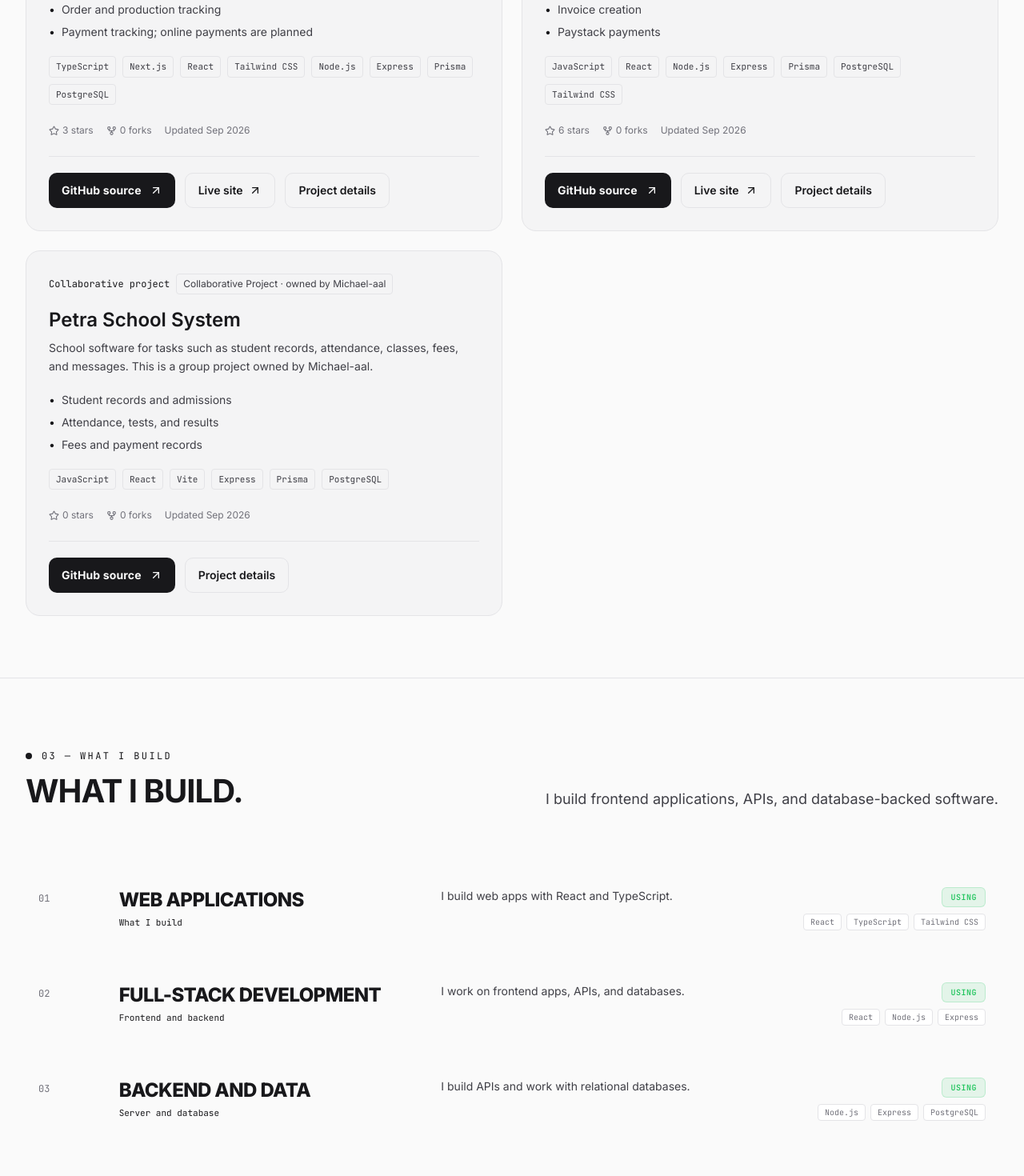
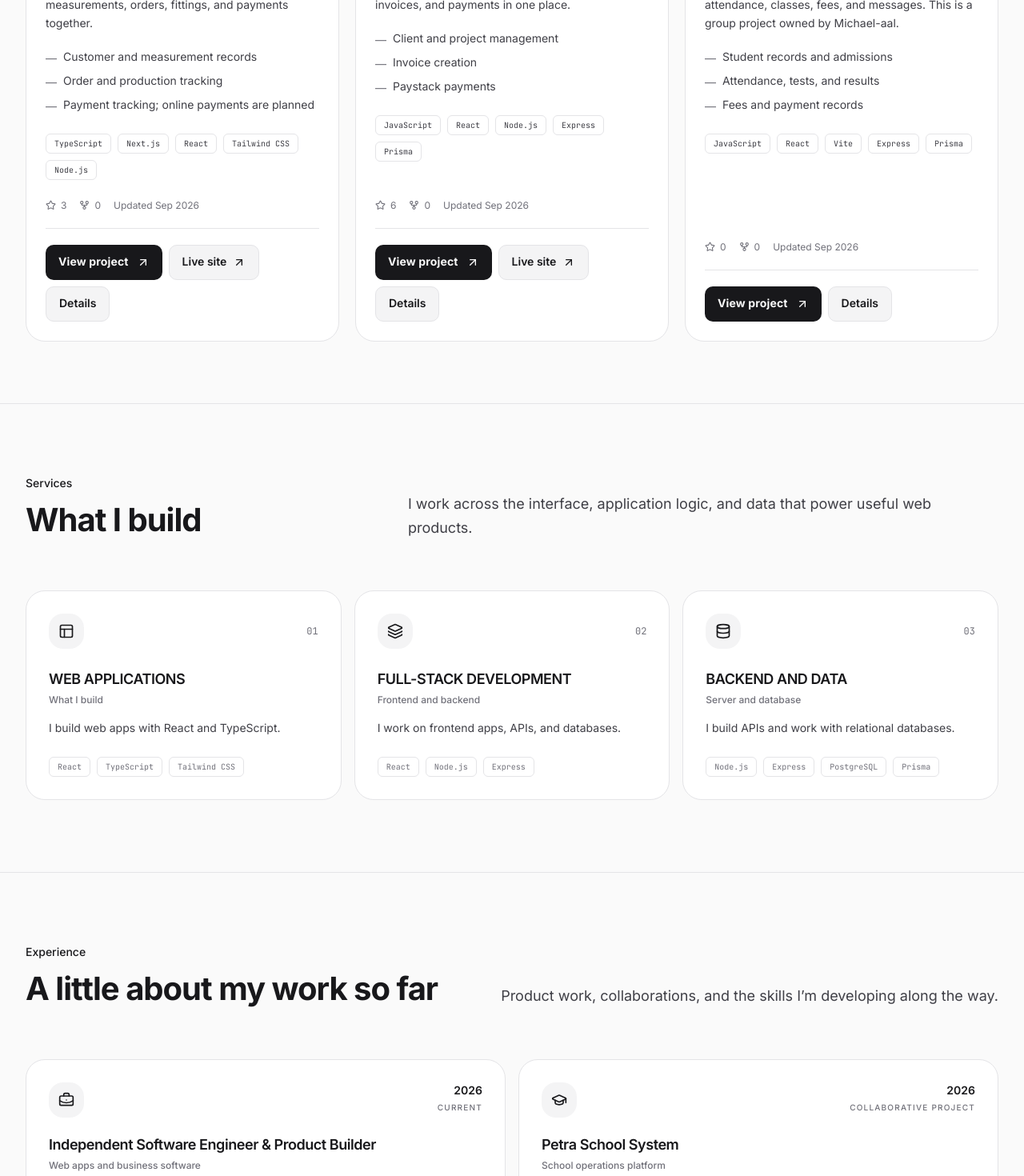
Before and after one commit to OlatomiwaTech/OlatomiwaTech.github.io, a React (Vite) app: page / in a window 1280 px wide. Shown: the part 1320-2790 px from the top of the page at 80% size. Built offline with nearby package versions, Linux system fonts and the light colour scheme.

Commit message:
Refactor: Enhance ProjectSection layout and content for improved readability and user experience

```diff
--- a/src/components/About.tsx
+++ b/src/components/About.tsx
@@ -9,7 +9,7 @@ export const About: React.FC = () => {
         <FadeUp className="flex items-center gap-3 mb-8 md:mb-10">
           <span className="w-2 h-2 rounded-full bg-[var(--accent)]" />
           <p className="font-mono text-xs tracking-[0.2em] uppercase text-[var(--accent)]">
-            08 — About Me
+            About me
           </p>
         </FadeUp>
 
@@ -44,8 +44,8 @@ export const About: React.FC = () => {
                 body: 'PostgreSQL, Prisma, and backend development.',
               },
               {
-                label: 'WHAT I\'M LEARNING',
-                body: 'Backend development and database design.',
+                label: 'HOW I WORK',
+                body: 'I focus on practical problems, clear code, and maintainable solutions.',
               },
             ].map(({ label, body }) => (
               <StaggerItem key={label}>
--- a/src/components/Journey.tsx
+++ b/src/components/Journey.tsx
@@ -1,131 +1,73 @@
-import React from 'react';
-import { ArrowUpRight, ArrowDown } from 'lucide-react';
+import type React from 'react';
+import { ArrowUpRight, BriefcaseBusiness, Database, GraduationCap, LayoutDashboard, type LucideIcon } from 'lucide-react';
 import { JOURNEY_STEPS } from '../data/portfolioData';
 
-export const Journey: React.FC = () => {
-  const scrollTo = (id: string) => {
-    document.querySelector(id)?.scrollIntoView({ behavior: 'smooth' });
-  };
-
-  return (
-    <section id="journey" className="section-shell border-t border-white/[0.06]">
-      <div className="section-container">
-        <JourneyHeader />
-
-        <div className="relative pl-6 md:pl-10 ml-2 md:ml-6">
-          <div className="absolute left-0 top-0 bottom-0 w-px bg-[var(--border)]" />
-
-          <div className="space-y-12 md:space-y-20">
-            {JOURNEY_STEPS.map((step) => (
-              <JourneyMilestone
-                key={step.id}
-                step={step}
-                scrollTo={scrollTo}
-              />
-            ))}
-          </div>
-        </div>
-
-        <JourneyFooter scrollTo={scrollTo} />
-      </div>
-    </section>
-  );
+const JOURNEY_ICONS: Record<string, LucideIcon> = {
+  'building-now': BriefcaseBusiness,
+  'petra-school': GraduationCap,
+  solohub: LayoutDashboard,
+  'exploring-systems': Database,
 };
 
-const JourneyHeader: React.FC = () => (
-  <div className="section-header">
-    <div>
-      <div className="flex items-center gap-3 mb-3">
-        <span className="w-2 h-2 rounded-full bg-[var(--accent)]" />
-        <p className="font-mono text-xs tracking-[0.2em] uppercase text-[var(--accent)]">
-          02 — Projects
+export const Journey: React.FC = () => (
+  <section id="journey" className="section-shell border-t border-[var(--border)]">
+    <div className="section-container">
+      <header className="section-header">
+        <div>
+          <p className="mb-3 text-sm font-medium text-[var(--accent)]">Experience</p>
+          <h2 className="type-section">A little about my work so far</h2>
+        </div>
+        <p className="type-lead section-header__intro">
+          Product work, collaborations, and the skills I’m developing along the way.
         </p>
+      </header>
+
+      <div className="grid grid-cols-1 gap-4 md:grid-cols-2">
+        {JOURNEY_STEPS.map((step) => {
+          const Icon = JOURNEY_ICONS[step.id] ?? BriefcaseBusiness;
+          return (
+            <article
+              key={step.id}
+              className="flex h-full flex-col rounded-2xl border border-[var(--border)] bg-[var(--surface-card)] p-6 sm:p-7"
+            >
+              <div className="mb-5 flex items-start justify-between gap-4">
+                <span className="flex h-11 w-11 items-center justify-center rounded-xl bg-[var(--surface)] text-[var(--text-primary)]">
+                  <Icon className="h-5 w-5" aria-hidden="true" />
+                </span>
+                <span className="text-right">
+                  <span className="block text-sm font-semibold text-[var(--text-primary)]">{step.year}</span>
+                  <span className="mt-1 block text-[10px] font-medium uppercase tracking-[0.12em] text-[var(--text-muted)]">
+                    {step.label}
+                  </span>
+                </span>
+              </div>
+              <h3 className="text-lg font-semibold tracking-tight text-[var(--text-primary)]">{step.title}</h3>
+              <p className="mt-1 text-xs font-medium text-[var(--text-muted)]">{step.subtitle}</p>
+              <p className="mt-4 flex-1 text-sm leading-relaxed text-[var(--text-secondary)]">{step.description}</p>
+
+              <div className="mt-5 flex flex-wrap gap-2">
+                {step.tags.map((tag) => (
+                  <span key={tag} className="rounded-md border border-[var(--border)] px-2.5 py-1 font-mono text-[10px] text-[var(--text-muted)]">
+                    {tag}
+                  </span>
+                ))}
+              </div>
+
+              {step.linkedProjectId && (
+                <button
+                  type="button"
+                  onClick={() => document.querySelector('#projects')?.scrollIntoView({ behavior: 'smooth' })}
+                  className="mt-5 inline-flex min-h-10 items-center gap-2 self-start text-sm font-medium text-[var(--text-secondary)] transition-colors hover:text-[var(--text-primary)]"
+                >
+                  View selected work <ArrowUpRight className="h-4 w-4" aria-hidden="true" />
+                </button>
+              )}
+            </article>
+          );
+        })}
       </div>
-      <h2 className="type-section">
-        PROJECTS AND EXPERIENCE.
-      </h2>
     </div>
-    <p className="type-lead section-header__intro">
-      Projects and learning milestones reflect a continuing effort to solve practical problems with better engineering.
-    </p>
-  </div>
-);
-
-const JourneyCardContent: React.FC<{
-  step: typeof JOURNEY_STEPS[number];
-  scrollTo: (id: string) => void;
-}> = ({ step, scrollTo }) => (
-  <>
-    <div className="flex items-center justify-between gap-4 min-w-0">
-      <div className="flex items-center gap-3 min-w-0">
-        <span className="font-mono text-xs text-[var(--text-muted)] uppercase tracking-wider">
-          {step.year}
-        </span>
-        <span className="w-px h-3 bg-white/[0.08]" />
-        <span className="font-mono text-[10px] text-[var(--accent)] bg-[var(--accent)]/10 px-2 py-0.5 rounded border border-[var(--accent)]/20">
-          {step.label}
-        </span>
-      </div>
-      {step.linkedProjectId && (
-        <button
-          type="button"
-          aria-label={`View ${step.title} project`}
-          onClick={() => scrollTo('#projects')}
-          className="p-2 rounded-lg bg-[var(--surface-card)] border border-white/[0.06] text-[var(--text-muted)] hover:text-[var(--accent)] hover:border-[var(--accent)]/30 transition-colors focus-visible:outline focus-visible:outline-2 focus-visible:outline-[var(--accent)]"
-        >
-          <ArrowUpRight className="w-3.5 h-3.5" />
-        </button>
-      )}
-    </div>
-
-    <h3 className="text-lg font-extrabold text-[var(--text-primary)] tracking-tight">
-      {step.title}
-    </h3>
-    <p className="text-xs font-mono text-[var(--text-muted)] uppercase tracking-wider">
-      {step.subtitle}
-    </p>
-
-    <p className="text-sm text-[var(--text-secondary)] leading-relaxed">{step.description}</p>
-
-    <div className="flex flex-wrap gap-1.5 pt-2">
-      {step.tags.map((t) => (
-        <span
-          key={t}
-          className="font-mono text-[10px] px-2 py-0.5 rounded bg-[var(--surface-card)] border border-white/[0.06] text-[var(--text-muted)]"
-        >
-          {t}
-        </span>
-      ))}
-    </div>
-  </>
-);
-
-const JourneyMilestone: React.FC<{
-  step: typeof JOURNEY_STEPS[number];
-  scrollTo: (id: string) => void;
-}> = ({ step, scrollTo }) => (
-    <article className="relative pl-8 md:pl-16 min-w-0">
-      <div className="absolute left-0 top-2 h-2.5 w-2.5 rounded-full bg-[var(--accent)]" />
-
-      <div className="rounded-xl border border-[var(--border)] bg-[var(--surface)] p-6 space-y-4">
-        <JourneyCardContent step={step} scrollTo={scrollTo} />
-      </div>
-    </article>
-  );
-
-const JourneyFooter: React.FC<{ scrollTo: (id: string) => void }> = ({ scrollTo }) => (
-  <div className="mt-12 md:mt-16 flex flex-col sm:flex-row sm:items-center justify-between gap-4">
-    <p className="text-sm text-[var(--text-muted)]">
-      These projects reflect the kinds of software I work on.
-    </p>
-    <button
-      onClick={() => scrollTo('#capabilities')}
-      className="flex items-center gap-2 font-mono text-[11px] text-[var(--text-muted)] hover:text-[var(--accent)] transition-colors group signal-link touch-target !min-w-0 self-start sm:self-auto"
-    >
-      <span>What I Build</span>
-      <ArrowDown className="w-3.5 h-3.5 transition-transform group-hover:translate-y-0.5" />
-    </button>
-  </div>
+  </section>
 );
 
 export default Journey;
--- a/src/components/ProjectSection.tsx
+++ b/src/components/ProjectSection.tsx
@@ -1,58 +1,79 @@
 import React from 'react';
-import { ArrowUpRight, GitFork, Star } from 'lucide-react';
+import {
+  ArrowUpRight,
+  AppWindow,
+  BriefcaseBusiness,
+  GitFork,
+  GraduationCap,
+  Scissors,
+  Star,
+  type LucideIcon,
+} from 'lucide-react';
 import { DISCOVERED_PROJECTS, PROJECTS, PROJECTS_UPDATED_AT } from '../data/projects';
 import type { Project } from '../types/portfolio';
 
 interface Props { onOpenModal: (project: Project) => void }
 
+const PROJECT_ICONS: Record<string, LucideIcon> = {
+  'olatomiwatech/sewflow': Scissors,
+  'olatomiwatech/solohub': BriefcaseBusiness,
+  'michael-aal/petra-school-project': GraduationCap,
+};
+
 export const ProjectSection: React.FC<Props> = ({ onOpenModal }) => (
   <section id="projects" className="border-t border-white/[0.06]">
     <div className="section-container section-shell !py-[clamp(3rem,6vw,5rem)]">
       <header className="max-w-3xl mb-10 md:mb-14">
-        <p className="font-mono text-xs text-[var(--accent)] tracking-widest uppercase">Selected work</p>
+        <p className="text-sm font-medium text-[var(--accent)]">Selected work</p>
         <h2 className="type-section mt-2 text-[var(--text-primary)]">Software for practical problems</h2>
         <p className="type-lead mt-4 text-[var(--text-secondary)]">
-          Software for freelancers, tailors, and schools. Project details update from GitHub when the site is built.
+          A selection of products and collaborations for freelancers, tailoring businesses, and schools.
         </p>
       </header>
 
       <p className="mb-6 text-xs text-[var(--text-muted)]" title={PROJECTS_UPDATED_AT}>
-        {PROJECTS.length} curated projects · {DISCOVERED_PROJECTS.length} public repositories discovered · metadata refreshed {new Date(PROJECTS_UPDATED_AT).toLocaleDateString(undefined, { year: 'numeric', month: 'short', day: 'numeric' })}
+        {PROJECTS.length} selected projects · {DISCOVERED_PROJECTS.length} public repositories
       </p>
 
-      <div className="grid grid-cols-1 lg:grid-cols-2 gap-5 lg:gap-6">
+      <div className="grid grid-cols-1 gap-5 md:grid-cols-2 xl:grid-cols-3">
         {PROJECTS.map((project) => (
-          <article key={project.id} className="flex flex-col rounded-xl border border-white/10 bg-[var(--surface)] p-5 sm:p-7">
-            <div className="flex flex-wrap items-center gap-2 mb-4">
-              <span className="font-mono text-xs text-[var(--accent)]">{project.status}</span>
-              {project.owner !== 'OlatomiwaTech' && (
-                <span className="rounded border border-white/10 px-2 py-1 text-xs text-[var(--text-secondary)]">{project.role} · owned by {project.owner}</span>
-              )}
-              {project.archived && <span className="rounded border border-amber-300/30 px-2 py-1 text-xs text-amber-200">Archived</span>}
+          <article key={project.id} className="flex min-w-0 flex-col rounded-2xl border border-[var(--border)] bg-[var(--surface-card)] p-6 transition-colors hover:border-[var(--border-strong)]">
+            <div className="mb-6 flex items-start justify-between gap-4">
+              <span className="flex h-11 w-11 items-center justify-center rounded-xl bg-[var(--surface)] text-[var(--text-primary)]">
+                {React.createElement(PROJECT_ICONS[project.id] ?? AppWindow, { className: 'h-5 w-5', 'aria-hidden': true })}
+              </span>
+              <span className="rounded-full border border-[var(--border)] px-3 py-1 text-xs text-[var(--text-muted)]">{project.status}</span>
             </div>
-            <h3 className="text-2xl font-semibold text-[var(--text-primary)]">{project.title}</h3>
-            <p className="mt-2 text-sm leading-relaxed text-[var(--text-secondary)]">{project.description}</p>
+            <h3 className="text-xl font-semibold tracking-tight text-[var(--text-primary)]">{project.title}</h3>
+            <p className="mt-1 text-sm font-medium text-[var(--text-muted)]">{project.tagline}</p>
+            <p className="mt-4 text-sm leading-relaxed text-[var(--text-secondary)]">{project.description}</p>
 
             <ul className="mt-5 space-y-2 text-sm text-[var(--text-secondary)]">
-              {project.features?.map((feature) => <li key={feature} className="flex gap-2"><span className="text-[var(--accent)]" aria-hidden="true">•</span><span>{feature}</span></li>)}
+              {project.features?.slice(0, 3).map((feature) => (
+                <li key={feature} className="flex items-start gap-2">
+                  <span className="mt-0.5 text-[var(--text-muted)]" aria-hidden="true">—</span>
+                  <span>{feature}</span>
+                </li>
+              ))}
             </ul>
 
-            <div className="mt-5 flex flex-wrap gap-2" aria-label="Verified technology stack">
-              {project.tags.map((tag) => <span key={tag} className="rounded border border-white/10 px-2 py-1 font-mono text-[11px] text-[var(--text-secondary)]">{tag}</span>)}
+            <div className="mt-6 flex flex-wrap gap-2" aria-label="Technology stack">
+              {project.tags.slice(0, 5).map((tag) => <span key={tag} className="rounded-md border border-[var(--border)] px-2.5 py-1 font-mono text-[10px] text-[var(--text-secondary)]">{tag}</span>)}
             </div>
 
-            <div className="mt-6 flex flex-wrap items-center gap-x-4 gap-y-2 text-xs text-[var(--text-muted)]">
-              <span className="inline-flex items-center gap-1"><Star size={13} aria-hidden="true" />{project.stars} stars</span>
-              <span className="inline-flex items-center gap-1"><GitFork size={13} aria-hidden="true" />{project.forks} forks</span>
-              <span>Updated {new Date(project.updatedAt).toLocaleDateString(undefined, { year: 'numeric', month: 'short' })}</span>
-            </div>
-
-            <div className="mt-6 flex flex-wrap gap-3 border-t border-white/10 pt-5">
-              <a href={project.githubUrl} target="_blank" rel="noopener noreferrer" className="btn-primary text-xs !py-2.5 !px-4">
-                GitHub source <ArrowUpRight className="w-4 h-4" aria-hidden="true" />
-              </a>
-              {project.liveUrl && <a href={project.liveUrl} target="_blank" rel="noopener noreferrer" className="btn-ghost text-xs !py-2.5 !px-4">Live site <ArrowUpRight className="w-4 h-4" aria-hidden="true" /></a>}
-              <button type="button" onClick={() => onOpenModal(project)} className="btn-ghost text-xs !py-2.5 !px-4">Project details</button>
+            <div className="mt-auto pt-6">
+              <div className="mb-5 flex flex-wrap items-center gap-x-4 gap-y-2 text-xs text-[var(--text-muted)]">
+                <span className="inline-flex items-center gap-1.5"><Star size={13} aria-hidden="true" />{project.stars}</span>
+                <span className="inline-flex items-center gap-1.5"><GitFork size={13} aria-hidden="true" />{project.forks}</span>
+                <span>Updated {new Date(project.updatedAt).toLocaleDateString(undefined, { year: 'numeric', month: 'short' })}</span>
+              </div>
+              <div className="flex flex-wrap gap-2 border-t border-[var(--border)] pt-5">
+                <a href={project.githubUrl} target="_blank" rel="noopener noreferrer" className="btn-primary text-xs !py-2.5 !px-4">
+                  View project <ArrowUpRight className="w-4 h-4" aria-hidden="true" />
+                </a>
+                {project.liveUrl && <a href={project.liveUrl} target="_blank" rel="noopener noreferrer" className="btn-ghost text-xs !py-2.5 !px-4">Live site <ArrowUpRight className="w-4 h-4" aria-hidden="true" /></a>}
+                <button type="button" onClick={() => onOpenModal(project)} className="btn-ghost text-xs !py-2.5 !px-4">Details</button>
+              </div>
             </div>
           </article>
         ))}
--- a/src/components/WhatIBuild.tsx
+++ b/src/components/WhatIBuild.tsx
@@ -1,79 +1,66 @@
-import React from 'react';
+import type React from 'react';
+import {
+  Database,
+  Layers3,
+  PanelsTopLeft,
+  type LucideIcon,
+} from 'lucide-react';
 import { CAPABILITY_PILLARS } from '../data/portfolioData';
 
-export const WhatIBuild: React.FC = () => {
-  return (
-    <>
-      <section id="capabilities" className="bg-[var(--surface)]/80 section-shell border-t border-white/[0.06] relative">
+const CAPABILITY_ICONS: Record<string, LucideIcon> = {
+  Box: PanelsTopLeft,
+  Layers: Layers3,
+  Database,
+};
+
+export const WhatIBuild: React.FC = () => (
+  <section id="capabilities" className="section-shell border-t border-[var(--border)]">
     <div className="section-container">
-          <div className="section-header">
+      <header className="section-header">
         <div>
-              <div className="flex items-center gap-3 mb-3">
-                <span className="w-2 h-2 rounded-full bg-[var(--accent)]" />
-                <p className="font-mono text-xs tracking-[0.2em] uppercase text-[var(--accent)]">
-                  03 — What I Build
-                </p>
-              </div>
-              <h2 className="type-section">
-                WHAT I BUILD.
-              </h2>
+          <p className="mb-3 text-sm font-medium text-[var(--accent)]">Services</p>
+          <h2 className="type-section">What I build</h2>
         </div>
         <p className="type-lead section-header__intro">
-              I build frontend applications, APIs, and database-backed software.
+          I work across the interface, application logic, and data that power useful web products.
         </p>
+      </header>
+
+      <div className="grid grid-cols-1 gap-4 md:grid-cols-2 xl:grid-cols-3">
+        {CAPABILITY_PILLARS.map((pillar, index) => {
+          const Icon = CAPABILITY_ICONS[pillar.icon] ?? Layers3;
+          return (
+            <article
+              key={pillar.id}
+              className="flex h-full flex-col rounded-2xl border border-[var(--border)] bg-[var(--surface-card)] p-6 sm:p-7"
+            >
+              <div className="mb-6 flex items-center justify-between">
+                <span className="flex h-11 w-11 items-center justify-center rounded-xl bg-[var(--surface)] text-[var(--text-primary)]">
+                  <Icon className="h-5 w-5" aria-hidden="true" />
+                </span>
+                <span className="font-mono text-xs text-[var(--text-muted)]">0{index + 1}</span>
               </div>
 
-          <div className="space-y-0 divide-y divide-white/[0.08]">
-            {CAPABILITY_PILLARS.map((pillar, idx) => (
-              <article
-                key={pillar.id}
-                className="group grid grid-cols-1 md:grid-cols-12 gap-4 md:gap-6 py-6 md:py-8 items-start hover:bg-white/[0.02] transition-colors px-2 sm:px-4 rounded-xl"
+              <h3 className="text-lg font-semibold tracking-tight text-[var(--text-primary)]">{pillar.title}</h3>
+              <p className="mt-1 text-xs font-medium text-[var(--text-muted)]">{pillar.tag}</p>
+              <p className="mt-4 flex-1 text-sm leading-relaxed text-[var(--text-secondary)]">{pillar.description}</p>
+
+              <div className="mt-6 flex flex-wrap gap-2">
+                {pillar.technologies.map((technology) => (
+                  <span
+                    key={technology}
+                    className="rounded-md border border-[var(--border)] px-2.5 py-1 font-mono text-[10px] text-[var(--text-muted)]"
                   >
-                <div className="hidden md:block md:col-span-1">
-                  <span className="font-mono text-xs text-[var(--text-muted)] group-hover:text-[var(--accent)] transition-colors">
-                    0{idx + 1}
-                  </span>
-                </div>
-
-                <div className="md:col-span-4 min-w-0">
-                  <h3 className="text-lg sm:text-xl md:text-2xl font-extrabold text-[var(--text-primary)] group-hover:text-[var(--accent)] transition-colors tracking-tight">
-                    {pillar.title}
-                  </h3>
-                  <span className="font-mono text-[11px] text-[var(--accent)] block mt-1">{pillar.tag}</span>
-                </div>
-
-                <div className="md:col-span-4 min-w-0">
-                  <p className="text-sm text-[var(--text-secondary)] leading-relaxed">{pillar.description}</p>
-                </div>
-
-                <div className="md:col-span-3 flex flex-col items-start md:items-end gap-2">
-                  <span
-                    className={`font-mono text-[10px] uppercase tracking-wider px-2.5 py-1 rounded-md font-semibold ${
-                      pillar.level === 'Using'
-                        ? 'bg-[var(--success)]/10 text-[var(--success)] border border-[var(--success)]/20'
-                        : 'bg-sky-500/10 text-[var(--accent)] border border-sky-500/20'
-                    }`}
-                  >
-                    {pillar.level}
-                  </span>
-                  <div className="flex flex-wrap gap-1.5 justify-start md:justify-end">
-                    {pillar.technologies.slice(0, 3).map((t) => (
-                      <span
-                        key={t}
-                        className="font-mono text-[10px] text-[var(--text-muted)] bg-[var(--surface-card)] px-2 py-0.5 rounded border border-white/[0.06]"
-                      >
-                        {t}
+                    {technology}
                   </span>
                 ))}
               </div>
-                </div>
             </article>
-            ))}
+          );
+        })}
       </div>
     </div>
   </section>
-    </>
 );
-};
 
 export default WhatIBuild;
```
Also changed, not shown: src/components/EngineeringThinking.tsx (+27 -9 lines). Lines whose indentation alone changed are shown as unchanged.
